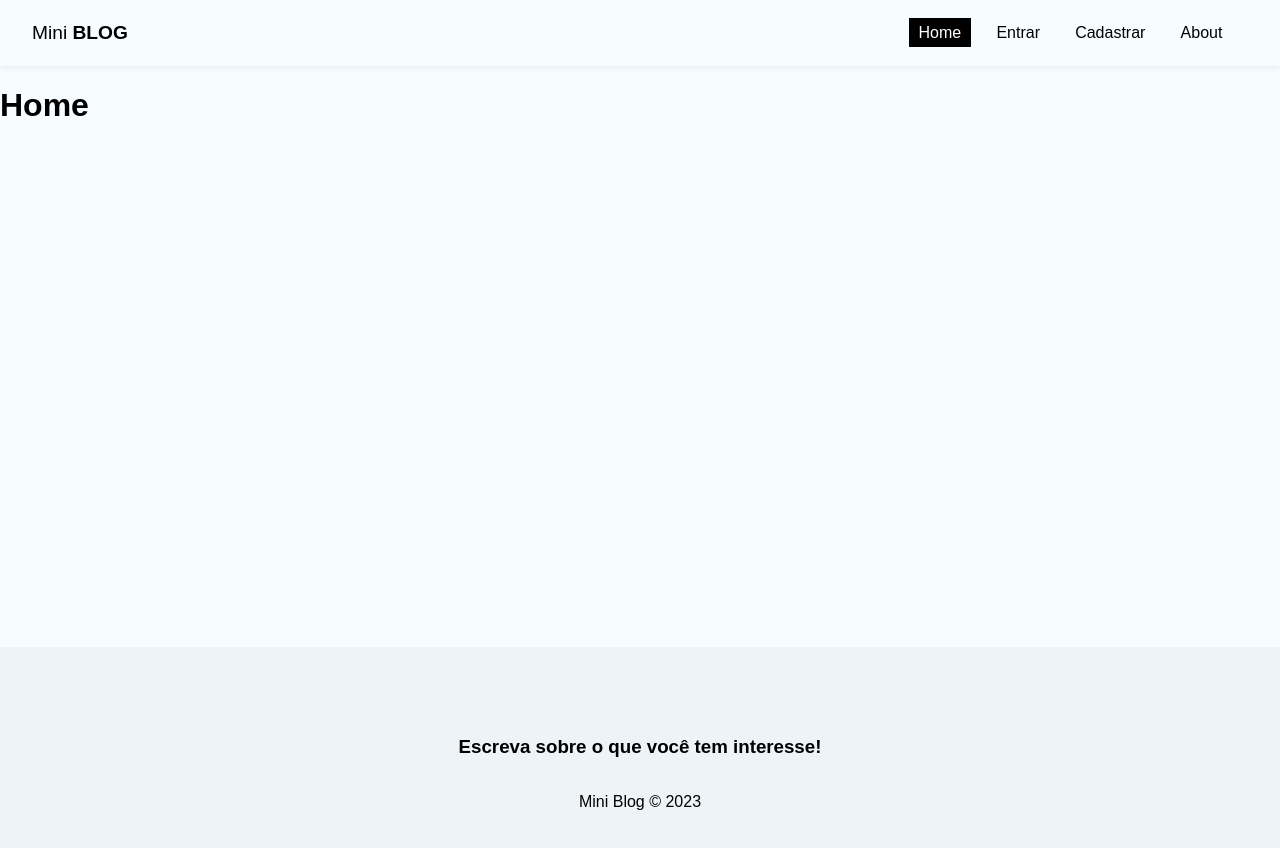
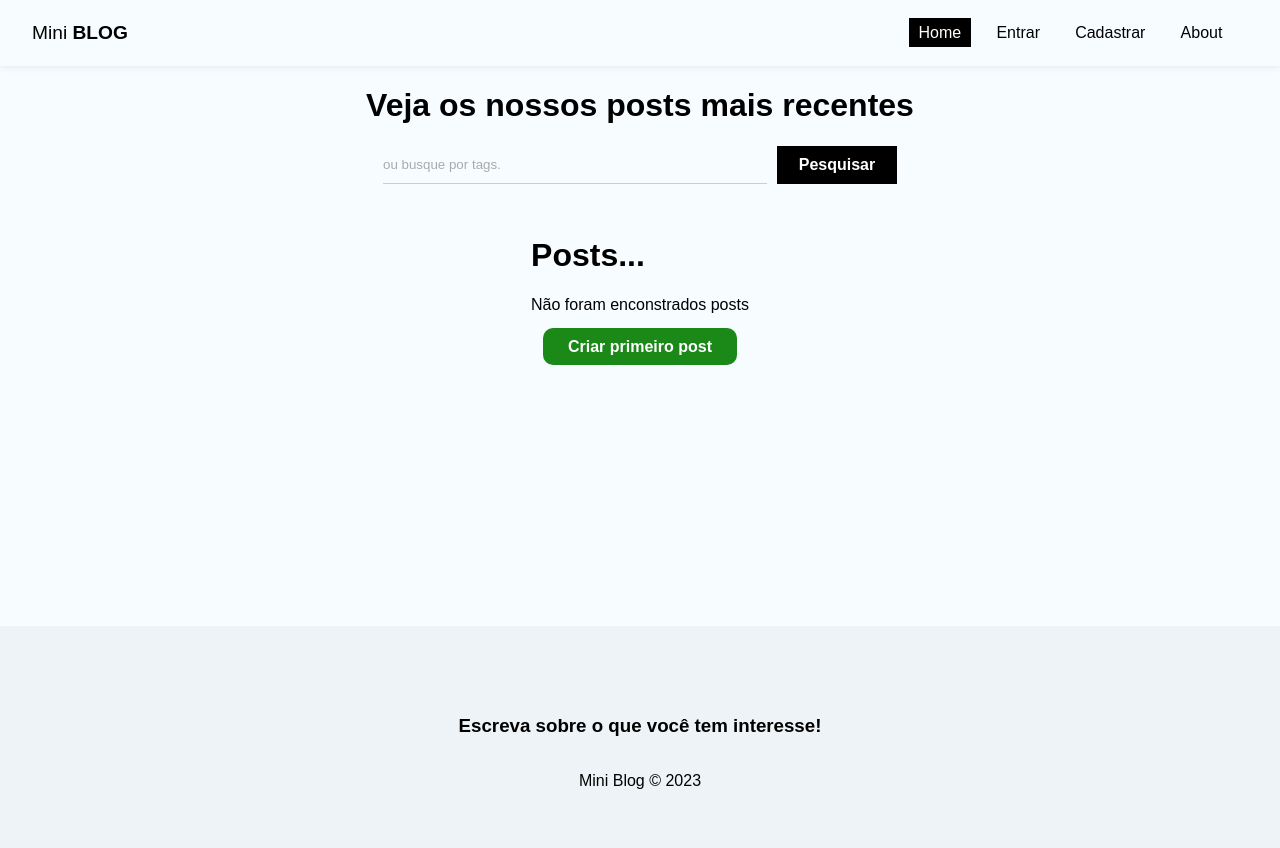
Before and after one commit to willy-deve/miniblog, a React (Create React App) app: page / in a window 1280 px wide. Shown: the top 848 px of the page. Built offline with nearby package versions, Linux system fonts and the light colour scheme; no server answers.

Commit message:
estruturando a home

```diff
--- a/src/pages/Home/Home.js
+++ b/src/pages/Home/Home.js
@@ -1,12 +1,33 @@
-import React from 'react';
+import React, { useState } from 'react';
 import styles from "./Home.module.css"
+import { Link } from 'react-router-dom';
 
 function Home() {
+
+  const [query, setQuery] = useState("")
+  const [posts] = useState([])
+
   return (
-    <React.Fragment>
-      <h1>Home</h1>
-
-    </React.Fragment>
+    <div className={styles.home}>
+      <h1>Veja os nossos posts mais recentes</h1>
+      <form className={styles.search_form}>
+        <input
+          type='text'
+          placeholder='ou busque por tags.'
+          onChange={(e) => setQuery(e.target.value)}
+        />
+        <button className='btn btn-dark'>Pesquisar</button>
+      </form>
+      <div>
+        <h1>Posts...</h1>
+        {posts && posts.length === 0 && (
+          <div className={styles.noposts}>
+            <p>Não foram enconstrados posts</p>
+            <Link to="/posts/create" className='btn'>Criar primeiro post</Link>
+          </div>
+        )}
+      </div>
+    </div>
   );
 }
 
--- a/src/pages/Home/Home.module.css
+++ b/src/pages/Home/Home.module.css
@@ -0,0 +1,31 @@
+.home {
+  display: flex;
+  flex-direction: column;
+  align-items: center;
+  justify-content: center;
+}
+
+.search_form {
+  max-width: 100%;
+  width: 60%;
+  display: flex;
+  justify-content: center;
+  margin-bottom: 2em;
+}
+
+.search_form input {
+  margin-right: 10px;
+  width: 50%;
+}
+
+.noposts {
+  text-align: center;
+}
+
+.noposts p {
+  margin-bottom: 1.5em;
+}
+
+.noposts a {
+  padding: 10px 25px;
+}
```
